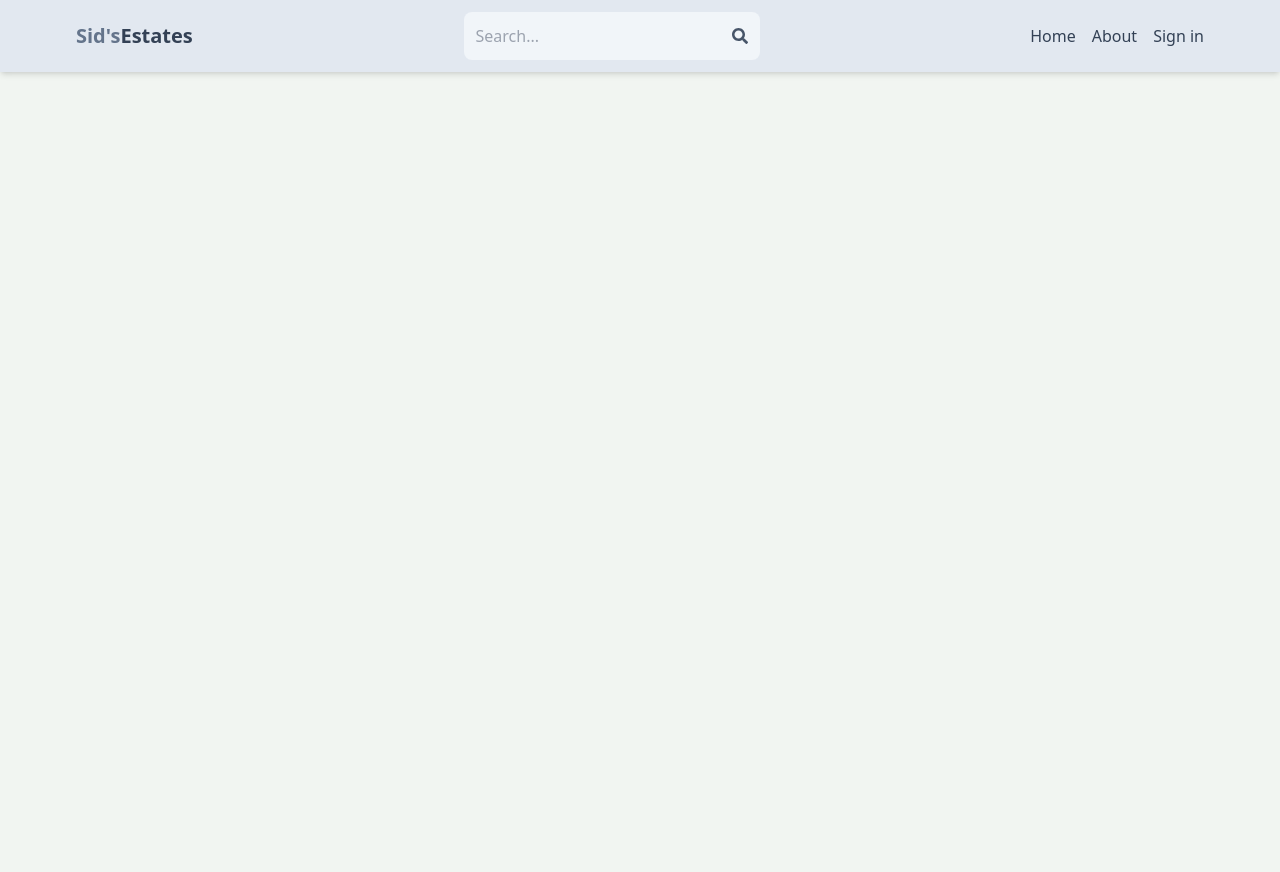
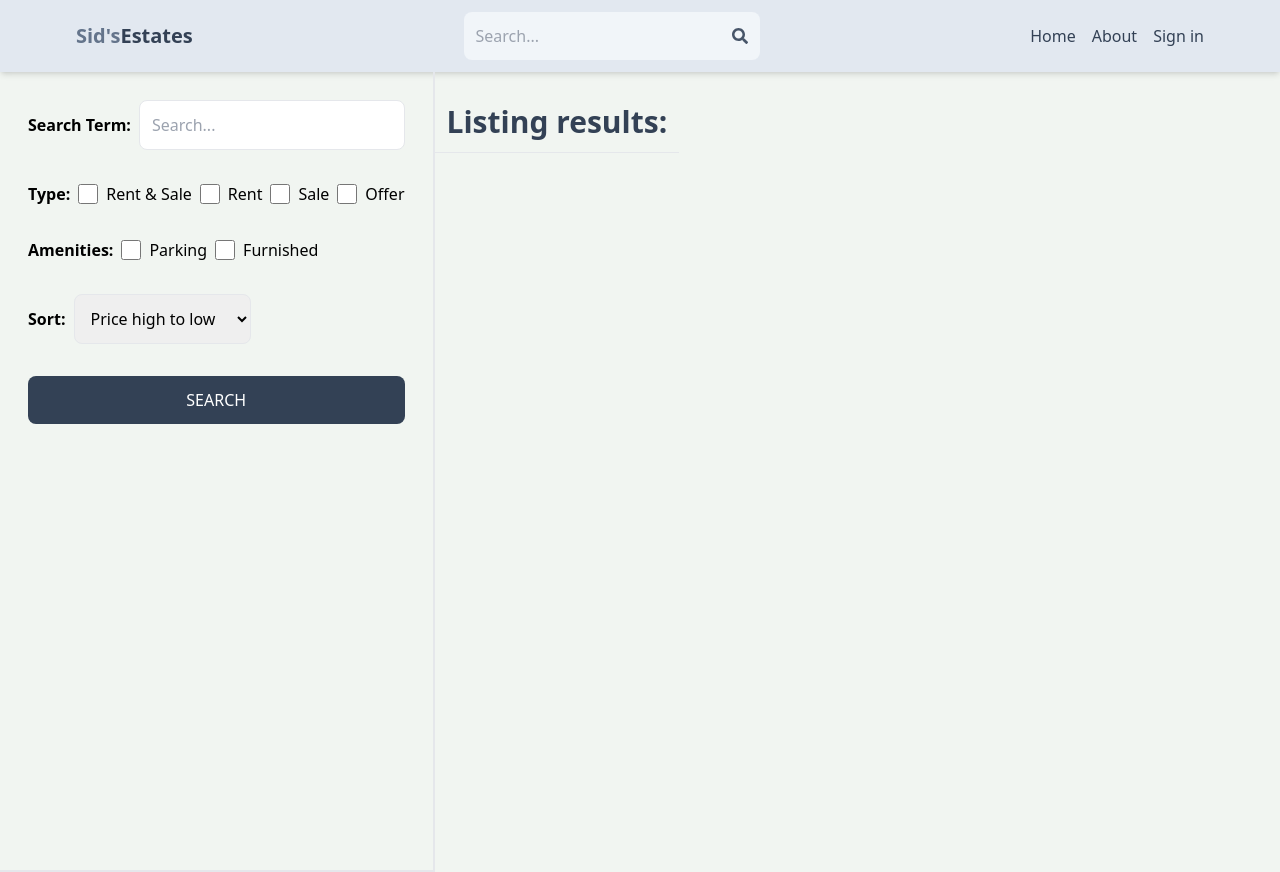
Before and after one commit to sid14-14/real-estate-app, a React (Vite) app in the folder frontend/: page /search in a window 1280 px wide. Before the commit the page ends 800 px from the top, so only its background shows below. Built offline with nearby package versions, Linux system fonts and the light colour scheme; no server answers.

Commit message:
created search page ui

```diff
--- a/frontend/src/App.jsx
+++ b/frontend/src/App.jsx
@@ -9,6 +9,7 @@ import PrivateRoute from './components/PrivateRoute';
 import CreateListing from './pages/CreateListing';
 import UpdateListing from './pages/UpdateListing';
 import Listing from './pages/Listing';
+import Search from './pages/Search';
 
 export default function App() {
   return <BrowserRouter>
@@ -17,6 +18,7 @@ export default function App() {
       <Route path="/" element={<Home />} />
       <Route path='/sign-in' element={<SignIn />} />
       <Route path='/sign-up' element={<SignUp />} />
+      <Route path='/search' element={<Search />} />
       <Route path='/about' element={<About />} />
       <Route path='/listing/:listingId' element={<Listing />} />
 
--- /dev/null
+++ b/frontend/src/pages/Search.jsx
@@ -0,0 +1,66 @@
+import React from 'react';
+
+export default function Search() {
+  return (
+    <div className='flex flex-col md:flex-row'>
+      <div className='p-7  border-b-2 md:border-r-2 md:min-h-screen'>
+        <form className='flex flex-col gap-8'>
+          <div className='flex items-center gap-2'>
+            <label className='whitespace-nowrap font-semibold'>Search Term:</label>
+            <input
+              type='text'
+              id='searchTerm'
+              placeholder='Search...'
+              className='border rounded-lg p-3 w-full'
+            />
+          </div>
+          <div className='flex gap-2 flex-wrap items-center'>
+            <label className='font-semibold'>Type:</label>
+            <div className='flex gap-2'>
+              <input type='checkbox' id='all' className='w-5' />
+              <span>Rent & Sale</span>
+            </div>
+            <div className='flex gap-2'>
+              <input type='checkbox' id='rent' className='w-5' />
+              <span>Rent</span>
+            </div>
+            <div className='flex gap-2'>
+              <input type='checkbox' id='sale' className='w-5' />
+              <span>Sale</span>
+            </div>
+            <div className='flex gap-2'>
+              <input type='checkbox' id='offer' className='w-5' />
+              <span>Offer</span>
+            </div>
+          </div>
+          <div className='flex gap-2 flex-wrap items-center'>
+            <label className='font-semibold'>Amenities:</label>
+            <div className='flex gap-2'>
+              <input type='checkbox' id='parking' className='w-5' />
+              <span>Parking</span>
+            </div>
+            <div className='flex gap-2'>
+              <input type='checkbox' id='furnished' className='w-5' />
+              <span>Furnished</span>
+            </div>
+          </div>
+          <div className='flex items-center gap-2'>
+            <label className='font-semibold'>Sort:</label>
+            <select id='sort_order' className='border rounded-lg p-3'>
+              <option>Price high to low</option>
+              <option>Price low to hight</option>
+              <option>Latest</option>
+              <option>Oldest</option>
+            </select>
+          </div>
+          <button className='bg-slate-700 text-white p-3 rounded-lg uppercase hover:opacity-95'>
+            Search
+          </button>
+        </form>
+      </div>
+      <div className=''>
+        <h1 className='text-3xl font-semibold border-b p-3 text-slate-700 mt-5'>Listing results:</h1>
+      </div>
+    </div>
+  );
+}
```
